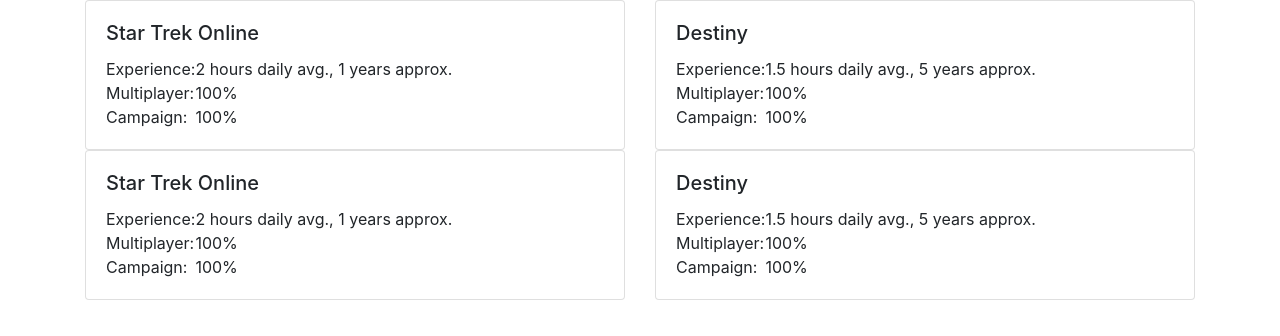
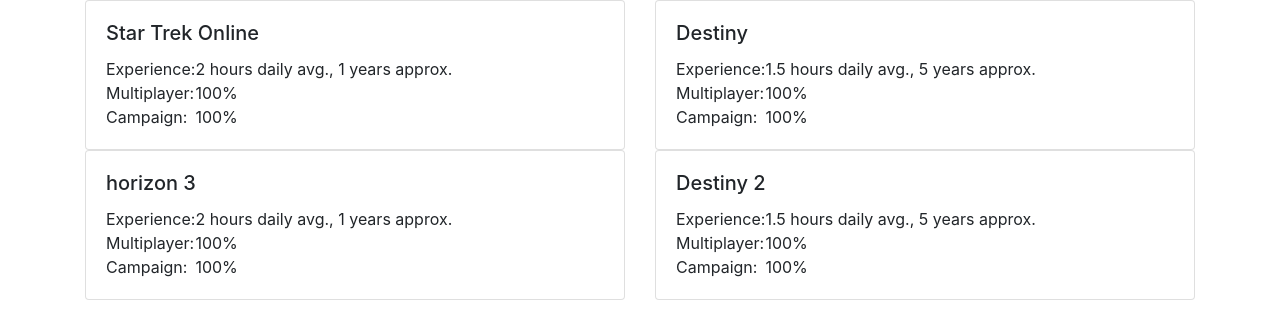
Before and after one commit to josheriksen/Gaming-with-Rampage, a website: page webpage.2.0.html in a window 1280 px wide. Drawn offline with nearby package versions, Linux system fonts and the light colour scheme.

Commit message:
adon names

```diff
--- a/webpage.2.0.html
+++ b/webpage.2.0.html
@@ -56,7 +56,7 @@
                 <div class="col-lg-6">
                       <div class="card">
                           <div class="card-body">
-                              <h5 class="card-title">Star Trek Online</h5>
+                              <h5 class="card-title">horizon 3</h5>
                               <div style="display:flex;">
                                   <div>
                                       <div>Experience:</div>
@@ -75,7 +75,7 @@
                 <div class="col-lg-6">
                       <div class="card">
                           <div class="card-body">
-                              <h5 class="card-title">Destiny</h5>
+                              <h5 class="card-title">Destiny 2</h5>
                               <div style="display:flex;">
                                   <div>
                                       <div>Experience:</div>
```
